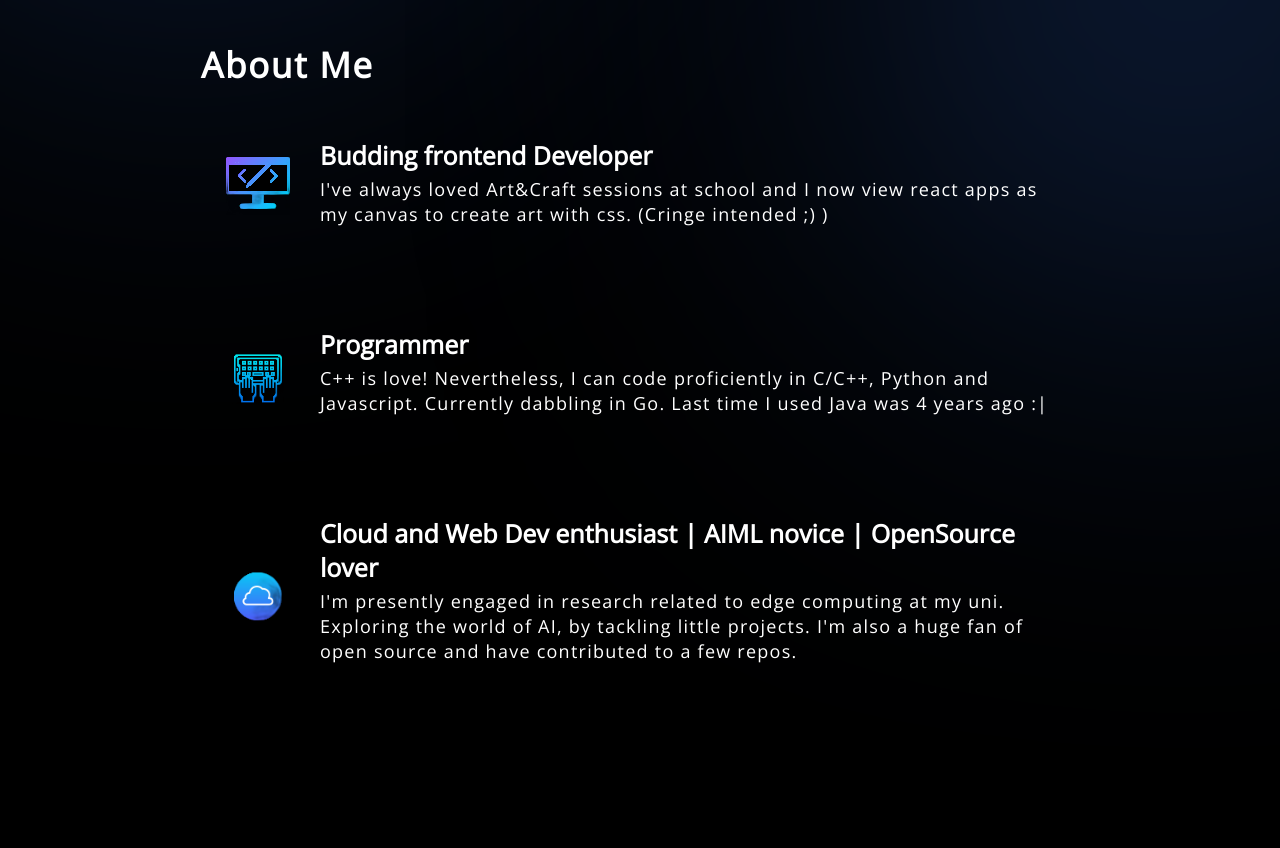
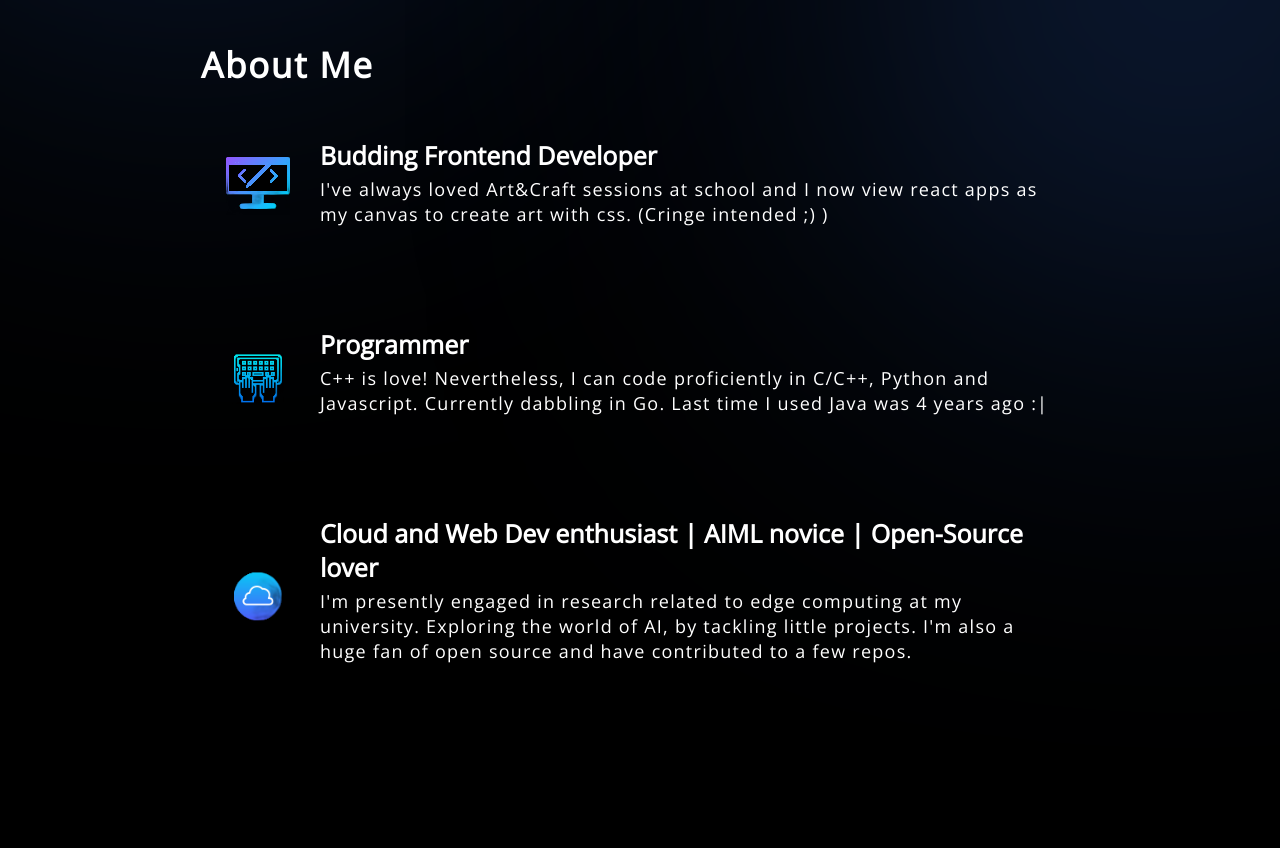
Before and after one commit to mschandana16/my-portfolio, a React (Vite) app: page / in a window 1280 px wide. Shown: the part 660-1508 px from the top of the page. Built offline with nearby package versions, Linux system fonts and the light colour scheme.

Commit message:
little updates to About.jsx

```diff
--- a/src/components/About/About.jsx
+++ b/src/components/About/About.jsx
@@ -21,7 +21,7 @@ export const About = () => {
               className={styles.icon}
             />
             <div className={styles.aboutItemText}>
-              <h3>Budding frontend Developer</h3>
+              <h3>Budding Frontend Developer</h3>
               <p>
                 I've always loved Art&Craft sessions at school and I now view
                 react apps as my canvas to create art with css. (Cringe intended
@@ -53,13 +53,13 @@ export const About = () => {
             />
             <div className={styles.aboutItemText}>
               <h3>
-                Cloud and Web Dev enthusiast | AIML novice | OpenSource lover
+                Cloud and Web Dev enthusiast | AIML novice | Open-Source lover
               </h3>
               <p>
                 I'm presently engaged in research related to edge computing at
-                my uni. Exploring the world of AI, by tackling little projects.
-                I'm also a huge fan of open source and have contributed to a few
-                repos.
+                my university. Exploring the world of AI, by tackling little
+                projects. I'm also a huge fan of open source and have
+                contributed to a few repos.
               </p>
             </div>
           </li>
```
